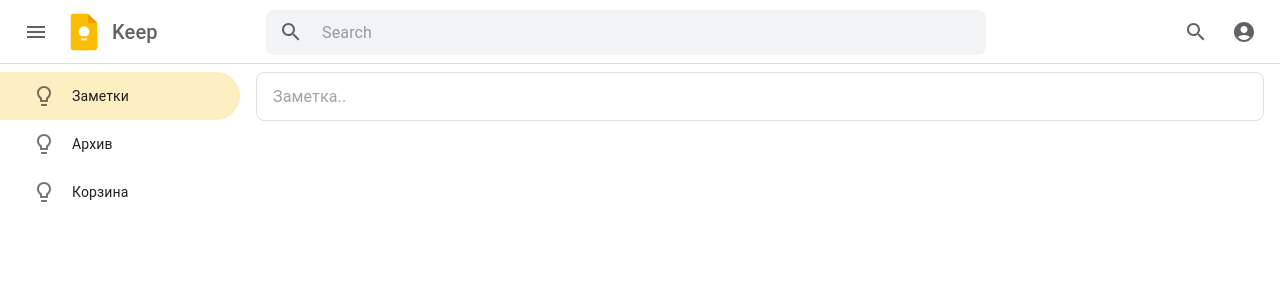
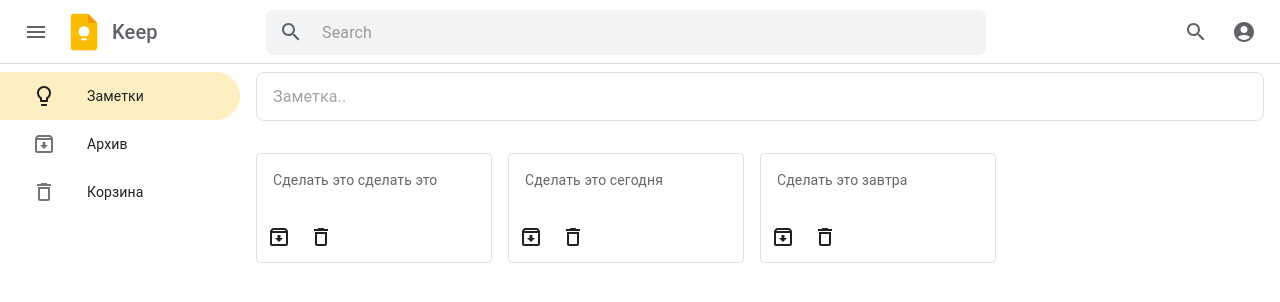
Before and after one commit to ilyasudakov/smagulova-test, a React (Create React App) app: page / in a window 1280 px wide. Shown: the top 302 px of the page. Built offline with nearby package versions, Linux system fonts and the light colour scheme.

Commit message:
Add current page

```diff
--- a/src/App.tsx
+++ b/src/App.tsx
@@ -8,23 +8,47 @@ import Header from "./components/Header";
 import Sidebar from "./components/Sidebar";
 import Workspace from "./components/Workspace";
 
-type noteType = { value: string; id: string };
+type noteType = {
+  value: string;
+  id: string;
+  status: "Активно" | "Архив" | "Корзина";
+};
+type pages = "Заметки" | "Архив" | "Корзина";
 export type MainContextType = {
+  curPage: pages;
+  setCurPage: (page: pages) => void;
   menuIsOpen: boolean;
+  searchQuery: string;
+  setSearchQuery: (value: string) => void;
   setOpenMenu: () => void;
   notes: noteType[];
-  addNote: (note: { value: noteType["value"] }) => void;
+  addNote: (note: {
+    value: noteType["value"];
+    status: noteType["status"];
+  }) => void;
+  changeStatus: (id: string, status: noteType["status"]) => void;
 };
 export const MainContext = createContext<MainContextType>({
   menuIsOpen: true,
+  searchQuery: "",
+  setSearchQuery: () => {},
+  setCurPage: () => {},
   setOpenMenu: () => {},
   addNote: () => {},
+  changeStatus: () => {},
   notes: [],
+  curPage: "Заметки",
 });
 
 function App() {
   const [menuIsOpen, setOpenMenu] = useState(true);
-  const [notes, setNotes] = useState<noteType[]>([]);
+  const [curPage, setCurPage] = useState<pages>("Заметки");
+  const [searchQuery, setSearchQuery] = useState("");
+  const [notes, setNotes] = useState<noteType[]>([
+    { id: "1", value: "Сделать это сделать это", status: "Активно" },
+    { id: "2", value: "Сделать это сегодня", status: "Активно" },
+    { id: "3", value: "Сделать это завтра", status: "Активно" },
+  ]);
 
   return (
     <>
@@ -32,6 +56,10 @@ function App() {
       <MainContext.Provider
         value={{
           menuIsOpen,
+          curPage,
+          setCurPage,
+          searchQuery,
+          setSearchQuery: (value) => setSearchQuery(value.toLocaleLowerCase()),
           setOpenMenu: () => setOpenMenu(!menuIsOpen),
           notes,
           addNote: (note) =>
@@ -39,6 +67,12 @@ function App() {
               ...notes,
               { ...note, id: new Date().toISOString() },
             ]),
+          changeStatus: (id, status) =>
+            setNotes((notes) =>
+              notes.map((item) =>
+                item.id === id ? { ...item, status: status } : item
+              )
+            ),
         }}
       >
         <Header />
--- a/src/components/Header/Searchbar.tsx
+++ b/src/components/Header/Searchbar.tsx
@@ -3,6 +3,7 @@ import styled from "styled-components";
 import InputBase from "@mui/material/InputBase";
 import SearchIcon from "@mui/icons-material/Search";
 import IconButton from "@mui/material/IconButton";
+import { MainContextType } from "../../App";
 
 const Search = styled("div")`
   position: relative;
@@ -39,7 +40,13 @@ const SearchWrapper = styled.div`
   padding-right: 30px;
 `;
 
-export default function Searchbar() {
+export default function Searchbar({
+  searchQuery,
+  setSearchQuery,
+}: {
+  searchQuery: MainContextType["searchQuery"];
+  setSearchQuery: MainContextType["setSearchQuery"];
+}) {
   return (
     <SearchWrapper>
       <Search>
@@ -49,6 +56,8 @@ export default function Searchbar() {
         <StyledInputBase
           placeholder="Search"
           inputProps={{ "aria-label": "search" }}
+          value={searchQuery}
+          onChange={(e) => setSearchQuery(e.target.value)}
         />
       </Search>
     </SearchWrapper>
--- a/src/components/Header/index.tsx
+++ b/src/components/Header/index.tsx
@@ -23,7 +23,7 @@ const AppBarStyled = styled(AppBar)`
 `;
 
 export default function Header() {
-  const { setOpenMenu } = useContext(MainContext);
+  const { setOpenMenu, setSearchQuery, searchQuery } = useContext(MainContext);
   return (
     <Box sx={{ flexGrow: 1 }}>
       <AppBarStyled
@@ -60,7 +60,10 @@ export default function Header() {
             </Typography>
           </Box>
           <Box sx={{ flexGrow: 1 }}>
-            <Searchbar />
+            <Searchbar
+              searchQuery={searchQuery}
+              setSearchQuery={setSearchQuery}
+            />
           </Box>
           <Box sx={{ display: { xs: "none", md: "flex" } }}>
             <IconButton size="large" aria-label="Search" color="inherit">
--- a/src/components/Sidebar/index.tsx
+++ b/src/components/Sidebar/index.tsx
@@ -11,15 +11,20 @@ import ListItemIcon from "@mui/material/ListItemIcon";
 import ListItemText from "@mui/material/ListItemText";
 
 import LightbulbOutlinedIcon from "@mui/icons-material/LightbulbOutlined";
+import ArchiveOutlinedIcon from "@mui/icons-material/ArchiveOutlined";
+import DeleteOutlineOutlinedIcon from "@mui/icons-material/DeleteOutlineOutlined";
 
-import { MainContext } from "../../App";
+import { MainContext, MainContextType } from "../../App";
 
 const drawerWidthMax = 240;
 const drawerWidthMin = 80;
 
-const DrawerStyled = styled(Drawer)<{
-  fullWidth: boolean;
-}>`
+type PropTypes = {
+  isActive?: boolean;
+  fullWidth?: boolean;
+};
+
+const DrawerStyled = styled(Drawer)<PropTypes>`
   width: ${({ fullWidth }) =>
     fullWidth ? `${drawerWidthMax}px` : `${drawerWidthMin}px`};
   flex-shrink: 0;
@@ -30,21 +35,16 @@ const DrawerStyled = styled(Drawer)<{
   }
 `;
 
-const Icon = styled(ListItemIcon)<{ isActive: boolean }>`
+const Icon = styled(ListItemIcon)<PropTypes>`
   padding: 0 1rem;
-  ${({ isActive }) => isActive && `color: black;`}
+  ${({ isActive }) => isActive && `& svg {fill: #202124;}`}
 `;
 
-const ListItemStyled = styled(ListItem)<{
-  fullWidth: boolean;
-}>`
+const ListItemStyled = styled(ListItem)<PropTypes>`
   ${({ fullWidth }) => !fullWidth && `width: fit-content !important;`}
 `;
 
-const ListButton = styled(ListItemButton)<{
-  isActive: boolean;
-  fullWidth: boolean;
-}>`
+const ListButton = styled(ListItemButton)<PropTypes>`
   background-color: ${({ isActive }) =>
     isActive ? "#feefc3" : "#fff"} !important;
   border-radius: 0 25px 25px 0 !important;
@@ -58,33 +58,50 @@ const ListButton = styled(ListItemButton)<{
     padding: 8px 12px !important;
     }`};
 `;
+const ListItemTextStyled = styled(ListItemText)<PropTypes>`
+  ${({ fullWidth }) => !fullWidth && "display: none"}
+  color: #202124;
+  ${({ isActive }) => isActive && ``}
+  margin-left: 15px;
+`;
 
 export default function Sidebar() {
-  const { menuIsOpen } = useContext(MainContext);
+  const { menuIsOpen, curPage, setCurPage } = useContext(MainContext);
+
+  const menuItems: {
+    text: MainContextType["curPage"];
+    icon: React.ReactNode;
+  }[] = [
+    { text: "Заметки", icon: <LightbulbOutlinedIcon /> },
+    { text: "Архив", icon: <ArchiveOutlinedIcon /> },
+    { text: "Корзина", icon: <DeleteOutlineOutlinedIcon /> },
+  ];
 
   return (
     <DrawerStyled variant="permanent" fullWidth={menuIsOpen} open={false}>
       <Toolbar />
       <Box sx={{ overflow: "auto" }}>
         <List>
-          {["Заметки", "Архив", "Корзина"].map((text, index) => (
+          {menuItems.map(({ text, icon }) => (
             <ListItemStyled fullWidth={menuIsOpen} key={text} disablePadding>
-              <ListButton fullWidth={menuIsOpen} isActive={index === 0}>
+              <ListButton
+                fullWidth={menuIsOpen}
+                isActive={text === curPage}
+                onClick={() => setCurPage(text)}
+              >
                 <Icon
-                  color={index === 0 ? "black" : ""}
-                  isActive={index === 0}
+                  color={text === curPage ? "black" : ""}
+                  isActive={text === curPage}
                   sx={{
                     ...(menuIsOpen ? {} : { padding: 0, minWidth: "auto" }),
                   }}
                 >
-                  <LightbulbOutlinedIcon />
+                  {icon}
                 </Icon>
-                <ListItemText
+                <ListItemTextStyled
                   primaryTypographyProps={{ fontSize: "14px" }}
                   primary={text}
-                  sx={{
-                    ...(menuIsOpen ? {} : { display: "none" }),
-                  }}
+                  fullWidth={menuIsOpen}
                 />
               </ListButton>
             </ListItemStyled>
--- a/src/components/Workspace/CreateNoteBar.tsx
+++ b/src/components/Workspace/CreateNoteBar.tsx
@@ -46,7 +46,7 @@ export default function CreateNoteBar({
           onKeyDown={(e) => {
             if (e.key !== "Enter") return;
             setNote("");
-            addNote({ value: note });
+            addNote({ value: note, status: "Активно" });
           }}
         />
       </Search>
--- a/src/components/Workspace/MasonryList.tsx
+++ b/src/components/Workspace/MasonryList.tsx
@@ -10,17 +10,31 @@ import {
 import Masonry from "@mui/lab/Masonry";
 
 import { MainContextType } from "../../App";
+import IconButton from "@mui/material/IconButton";
+import ArchiveOutlined from "@mui/icons-material/ArchiveOutlined";
+import DeleteOutlineOutlined from "@mui/icons-material/DeleteOutlineOutlined";
 
 export default function MasonryList({
   notes,
+  searchQuery,
+  changeStatus,
 }: {
+  searchQuery: MainContextType["searchQuery"];
   notes: MainContextType["notes"];
+  changeStatus: MainContextType["changeStatus"];
 }) {
   return (
-    <Masonry columns={4} spacing={2}>
-      {notes.map(({ id, value }) => (
-        <CardItem key={id} value={value} />
-      ))}
+    <Masonry columns={{ xs: 3, sm: 4 }} spacing={2}>
+      {notes
+        .filter(({ value }) => value.includes(searchQuery))
+        .map(({ id, value }) => (
+          <CardItem
+            id={id}
+            key={id}
+            value={value}
+            changeStatus={changeStatus}
+          />
+        ))}
     </Masonry>
   );
 }
@@ -29,7 +43,15 @@ const CardStyled = styled(Card)`
   border: 1px solid #e0e0e0;
   box-shadow: none !important;
 `;
-const CardItem = ({ value }: { value: string }) => {
+const CardItem = ({
+  value,
+  id,
+  changeStatus,
+}: {
+  id: string;
+  value: string;
+  changeStatus: MainContextType["changeStatus"];
+}) => {
   return (
     <CardStyled sx={{ width: "fit-content" }}>
       <CardContent>
@@ -38,7 +60,24 @@ const CardItem = ({ value }: { value: string }) => {
         </Typography>
       </CardContent>
       <CardActions>
-        <Button size="small">Удалить</Button>
+        <IconButton
+          size="small"
+          edge="start"
+          color="inherit"
+          aria-label="Архив"
+          onClick={() => changeStatus(id, "Архив")}
+        >
+          <ArchiveOutlined />
+        </IconButton>
+        <IconButton
+          size="small"
+          edge="start"
+          color="inherit"
+          aria-label="Удалить"
+          onClick={() => changeStatus(id, "Корзина")}
+        >
+          <DeleteOutlineOutlined />
+        </IconButton>
       </CardActions>
     </CardStyled>
   );
--- a/src/components/Workspace/index.tsx
+++ b/src/components/Workspace/index.tsx
@@ -13,12 +13,16 @@ const Wrapper = styled(Box)`
 `;
 
 export default function Workspace() {
-  const { notes, addNote } = useContext(MainContext);
+  const { notes, addNote, searchQuery, changeStatus } = useContext(MainContext);
 
   return (
     <Wrapper>
       <CreateNoteBar addNote={addNote} />
-      <MasonryList notes={notes} />
+      <MasonryList
+        changeStatus={changeStatus}
+        notes={notes.filter(({ status }) => status === "Активно")}
+        searchQuery={searchQuery}
+      />
     </Wrapper>
   );
 }
```
